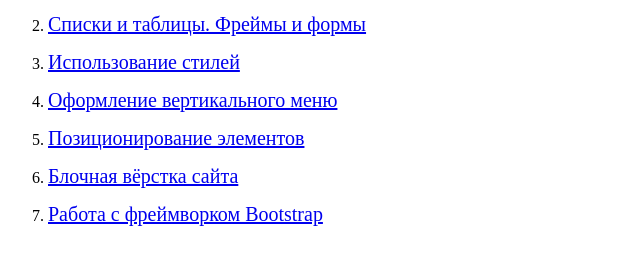
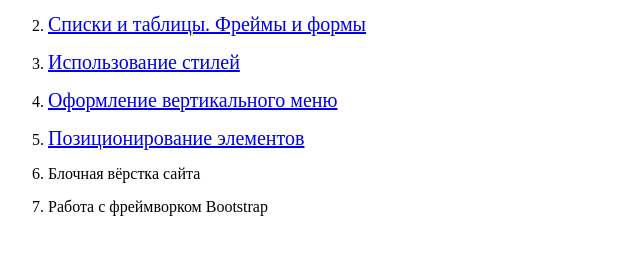
Before and after one commit to polyarn1y/polyarn1y.github.io, a plain HTML site: page index.html in a window 1280 px wide. Shown: the part 105-370 px from the top of the page, without its empty margins (0-640 px from the left). Drawn offline with Linux system fonts and the light colour scheme.

Commit message:
Update index.html

```diff
--- a/index.html
+++ b/index.html
@@ -23,8 +23,8 @@
     <li><a href="lab3/">Использование стилей</a></li>
     <li><a href="lab4/">Оформление вертикального меню</a></li>
     <li><a href="lab5/">Позиционирование элементов</a></li>
-    <li><a href="lab6/">Блочная вёрстка сайта</a></li>
-    <li><a href="lab7/">Работа с фреймворком Bootstrap</a></li>
+    <li>Блочная вёрстка сайта</li>
+    <li>Работа с фреймворком Bootstrap</li>
   </ol>
 </body>
 </html>
```
